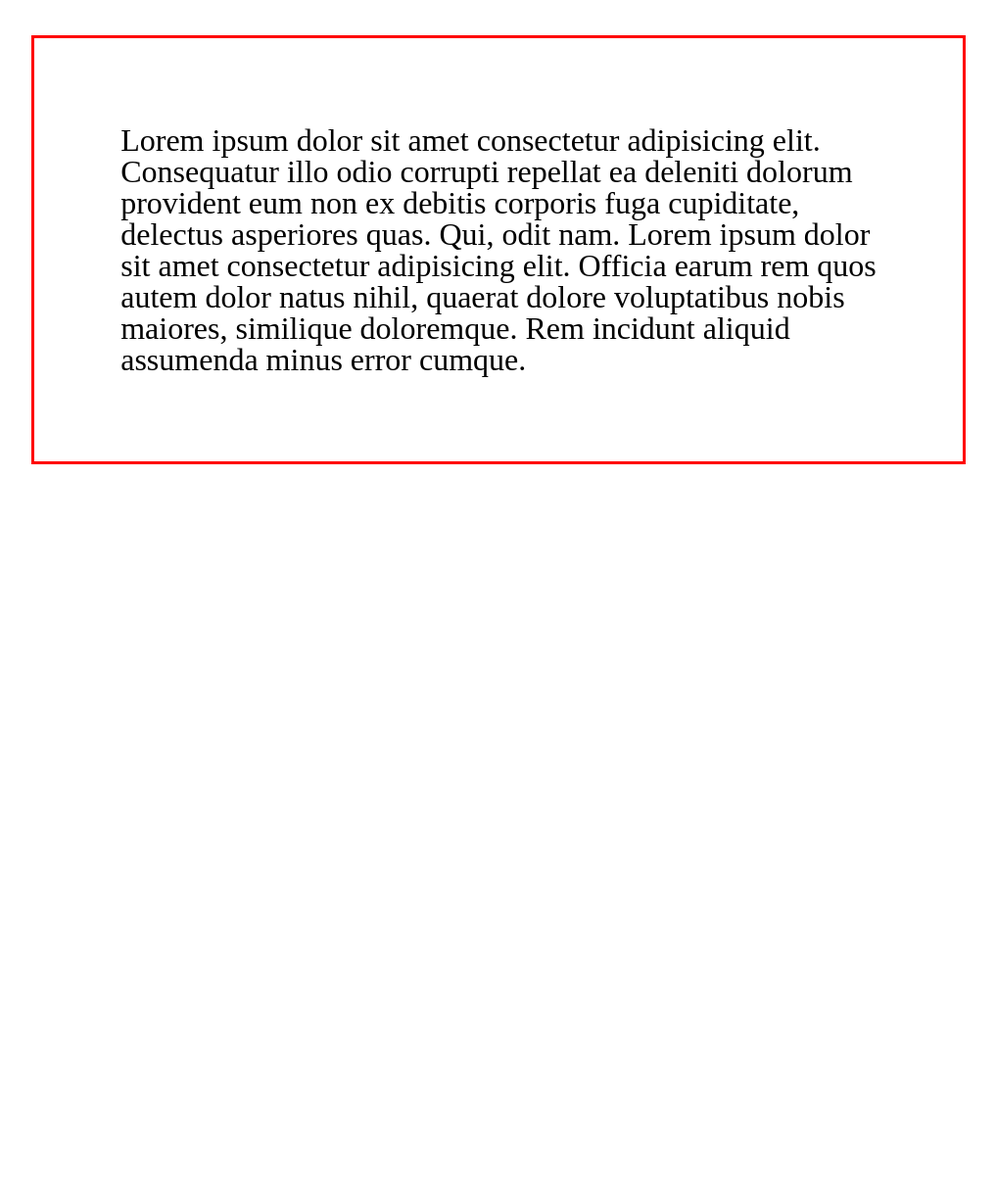
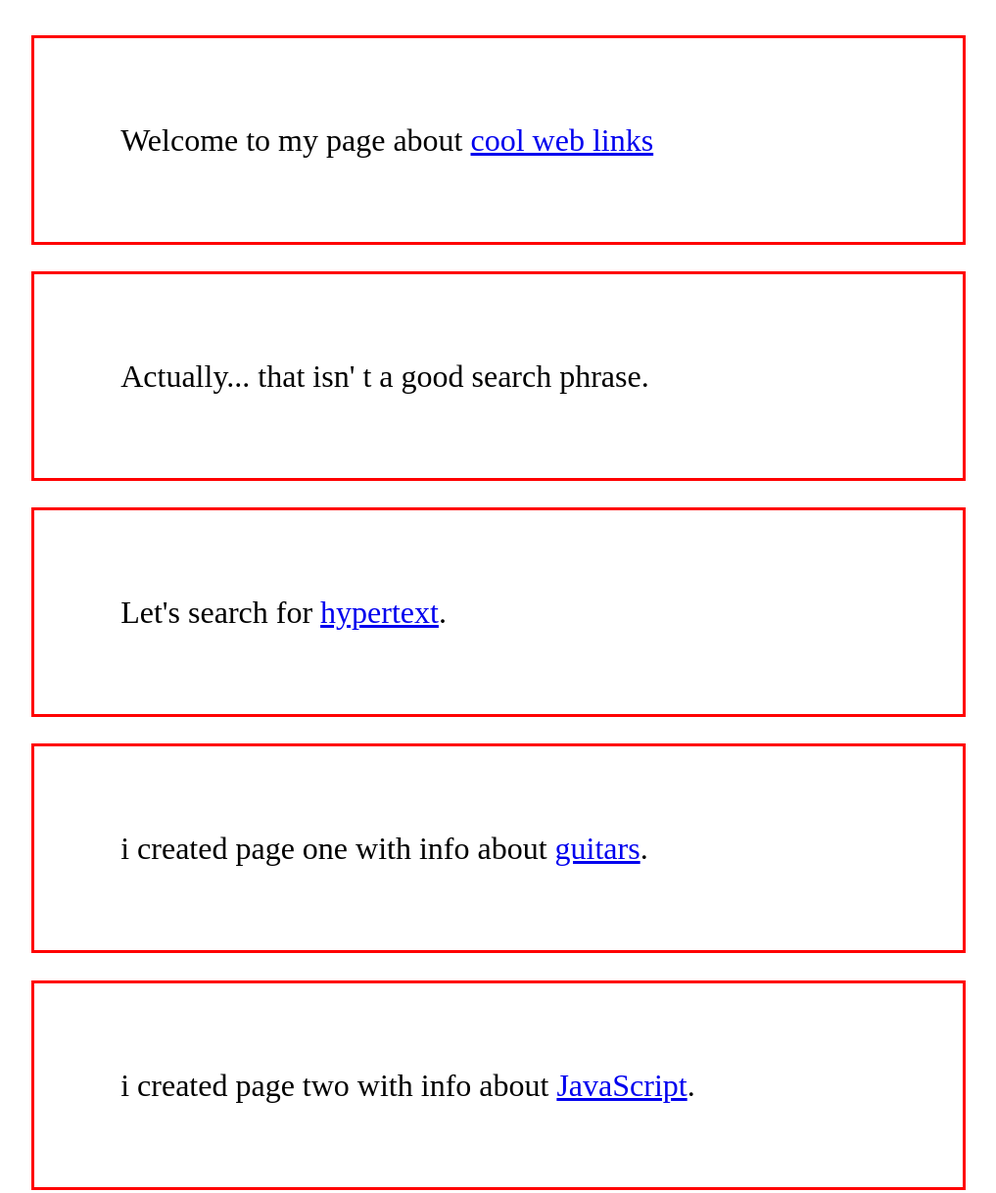
Before and after one commit to kobinaDev1/Learn-CSS-, a plain HTML site: page css-unttis.html in a window 1280 px wide. Shown: the part 260-1478 px from the top of the page at 98% size, without its empty margins (131-1148 px from the left). Before the commit the page ends 897 px from the top, so only its background shows below. Drawn offline with Linux system fonts and the light colour scheme.

Commit message:
Added two files

```diff
--- a/css-unttis.html
+++ b/css-unttis.html
@@ -10,19 +10,12 @@
     <header class = "container">
  <h1> CSS Typography</h1>
     </header>
-    <main class ="container">
-   <p>Lorem ipsum dolor sit amet consectetur adipisicing elit. Consequatur illo odio corrupti repellat ea deleniti dolorum provident eum non ex debitis corporis fuga cupiditate, delectus asperiores quas. Qui, odit nam.
-    Lorem ipsum dolor sit amet consectetur adipisicing elit. Officia earum rem quos autem dolor natus nihil, quaerat dolore voluptatibus nobis maiores, similique doloremque. Rem incidunt aliquid assumenda minus error cumque.</p>
-  <!--  <form>
-        <label for="name">Name:</label>
-        <input type="text" id="name" placeholder="name" required>
-
-        <label for="email">Email:</label>
-        <input type="email" id="email" placeholder="email" required>
-
-        <button type="submit">Submit</button>
-   </form> -->
-
+    <main>
+      <p>Welcome to my page about <a href="https://www.google.com">cool web links</a></p>
+        <p>Actually... that isn&apos; t a good search phrase.</p>
+        <p>Let's search for <a href="https://www.google.com">hypertext</a>.</p>
+        <p>i created page one with info about <a href="one.html">guitars</a>.</p>
+        <p>i created page two with info about <a href="two.html">JavaScript</a>.</p>
    </main>
 
     <footer>
```
Also changed, not shown: one.html (added), two.html (added).
